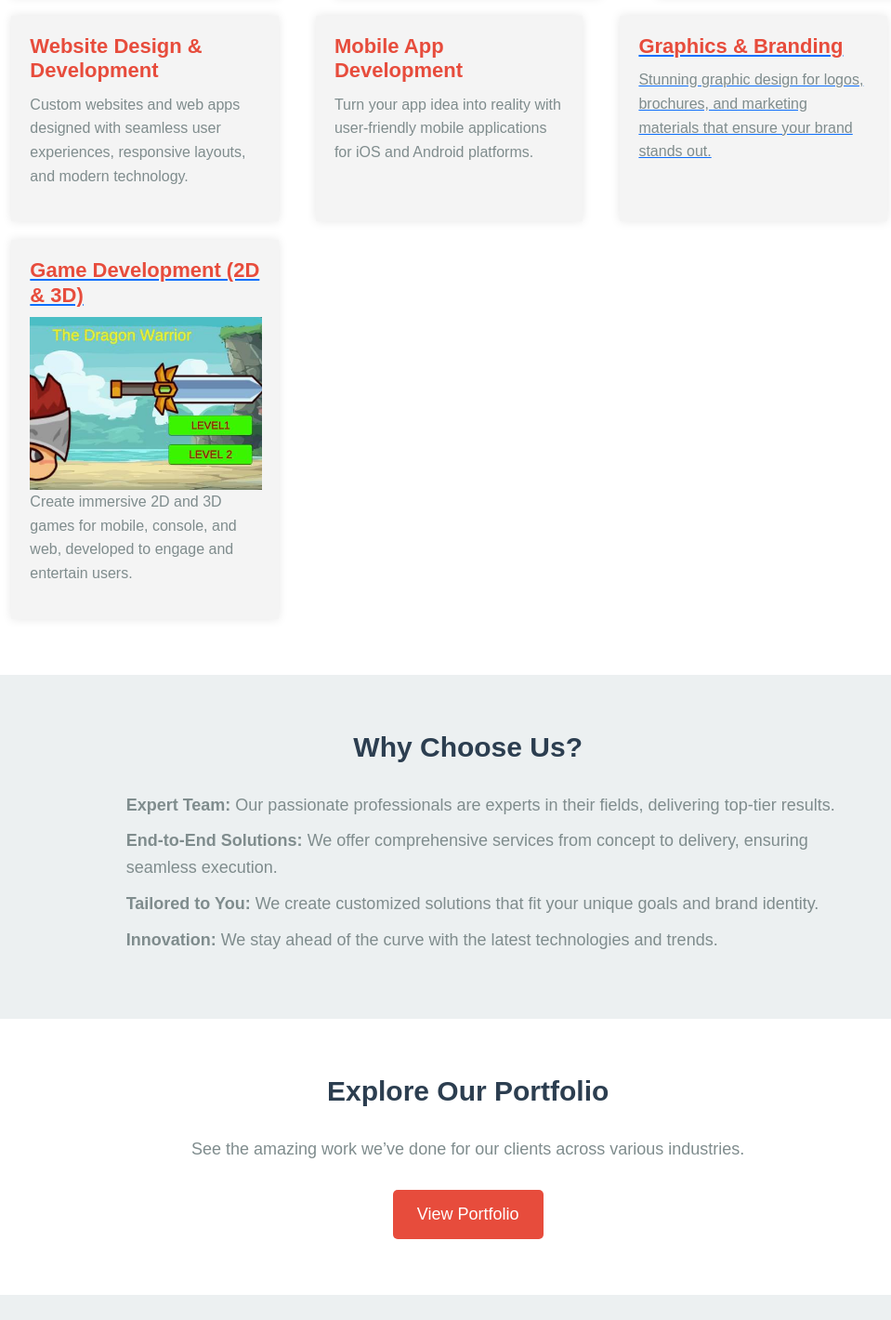
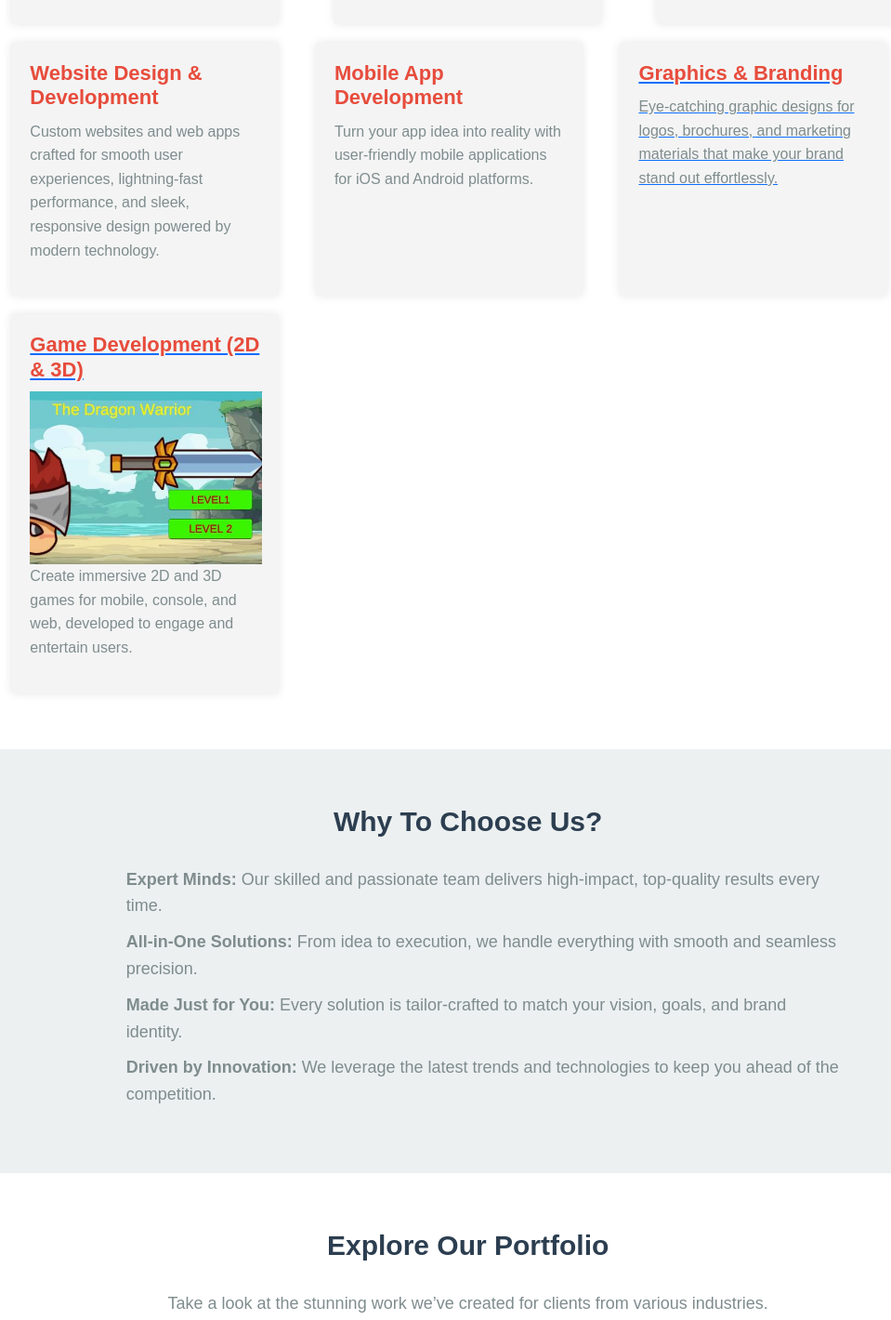
Before and after one commit to LakshyaItSolutions/lakshyapp.github.io, a plain HTML site: page index.html in a window 1280 px wide. Shown: the part 1195-2615 px from the top of the page at 93% size, without its empty margins (229-1188 px from the left). Drawn offline with nearby package versions, Linux system fonts and the light colour scheme.

Commit message:
Add files via upload

```diff
--- a/index.html
+++ b/index.html
@@ -55,7 +55,7 @@
               <section id="intro">
                 <div class="container">
                     <h2>Bringing Your Digital Dreams to Life</h2>
-                    <p>We offer a wide range of creative and technical services, from 3D animation and VFX to website development and mobile apps. Whether you need stunning visuals, engaging games, or a strong digital presence, we’ve got you covered!</p>
+                    <p>We bring ideas to life with a perfect blend of creativity and technology. From high-quality 3D animation and VFX to powerful websites and mobile apps, we craft digital experiences that stand out. Whether you're looking for eye-catching visuals, interactive games, or a strong online presence — we make it happen.</p>
                 </div>
             </section>
 
@@ -83,7 +83,7 @@
                         </div>
                         <div class="service">
                             <h3>Website Design & Development</h3>
-                            <p>Custom websites and web apps designed with seamless user experiences, responsive layouts, and modern technology.</p>
+                            <p>Custom websites and web apps crafted for smooth user experiences, lightning-fast performance, and sleek, responsive design powered by modern technology.</p>
                         </div>
                         <div class="service">
                             <h3>Mobile App Development</h3>
@@ -93,7 +93,7 @@
                           <a href="https://www.artstation.com/deepakpathak74">
 
                             <h3>Graphics & Branding</h3>
-                            <p>Stunning graphic design for logos, brochures, and marketing materials that ensure your brand stands out.</p>
+                            <p>Eye-catching graphic designs for logos, brochures, and marketing materials that make your brand stand out effortlessly.</p>
                         </div>
                         <div class="service">
                             <h3>Game Development (2D & 3D)</h3>
@@ -107,20 +107,20 @@
 
             <section id="about">
                 <div class="container">
-                    <h2>Why Choose Us?</h2>
+                    <h2>Why To Choose Us?</h2>
                     <ul>
-                        <li><strong>Expert Team:</strong> Our passionate professionals are experts in their fields, delivering top-tier results.</li>
-                        <li><strong>End-to-End Solutions:</strong> We offer comprehensive services from concept to delivery, ensuring seamless execution.</li>
-                        <li><strong>Tailored to You:</strong> We create customized solutions that fit your unique goals and brand identity.</li>
-                        <li><strong>Innovation:</strong> We stay ahead of the curve with the latest technologies and trends.</li>
-                    </ul>
+    <li><strong>Expert Minds:</strong> Our skilled and passionate team delivers high-impact, top-quality results every time.</li>
+    <li><strong>All-in-One Solutions:</strong> From idea to execution, we handle everything with smooth and seamless precision.</li>
+    <li><strong>Made Just for You:</strong> Every solution is tailor-crafted to match your vision, goals, and brand identity.</li>
+    <li><strong>Driven by Innovation:</strong> We leverage the latest trends and technologies to keep you ahead of the competition.</li>
+</ul>
                 </div>
             </section>
 
             <section id="portfolio">
                 <div class="container">
                     <h2>Explore Our Portfolio</h2>
-                    <p>See the amazing work we’ve done for our clients across various industries.</p>
+                    <p>Take a look at the stunning work we’ve created for clients from various industries.</p>
                     <a href="#services" class="btn">View Portfolio</a>
                 </div>
             </section>
@@ -129,7 +129,7 @@
                 <div class="container">
                     <h2>Let's Build Something Amazing Together</h2>
                     <p>Ready to bring your vision to life? Contact us today to discuss your project or get a free quote.</p>
-                    <a href="mailto:info@yourcompany.com" class="btn">Get a Free Quote</a>
+                    <a href="mailto:info@ramsonscreators.com" class="btn">Get a Free Quote</a>
                 </div>
             </section>
 
@@ -146,7 +146,10 @@
         <div class="container-fluid" >
           <a class="navbar-brand" href="#">Home</a>
           <p>All reghts reserved to Lakshya</p>
-          <button class="button">Contact</button>
+
+
+          <a href="https://wa.me/9297567271" class="btn btn-success">WhatsApp</a>
+
 
         </div>
       </nav>
```
